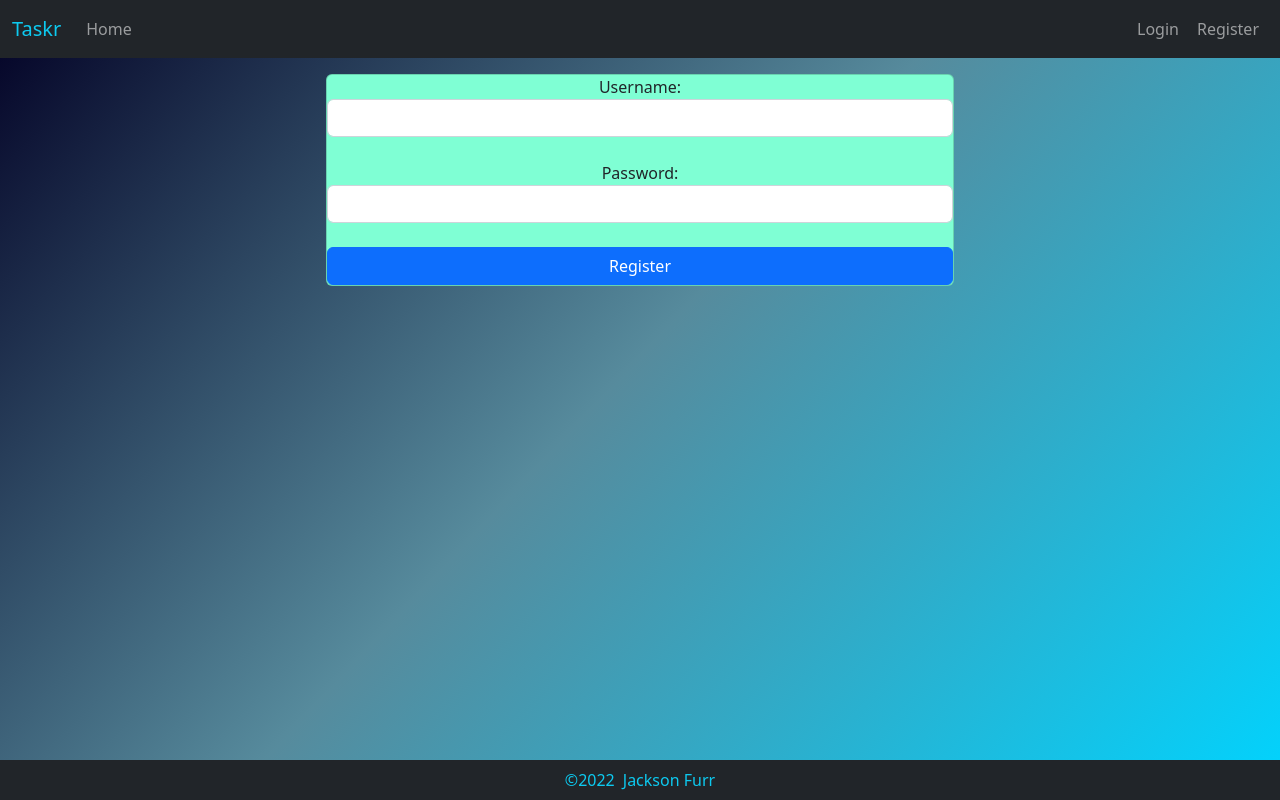
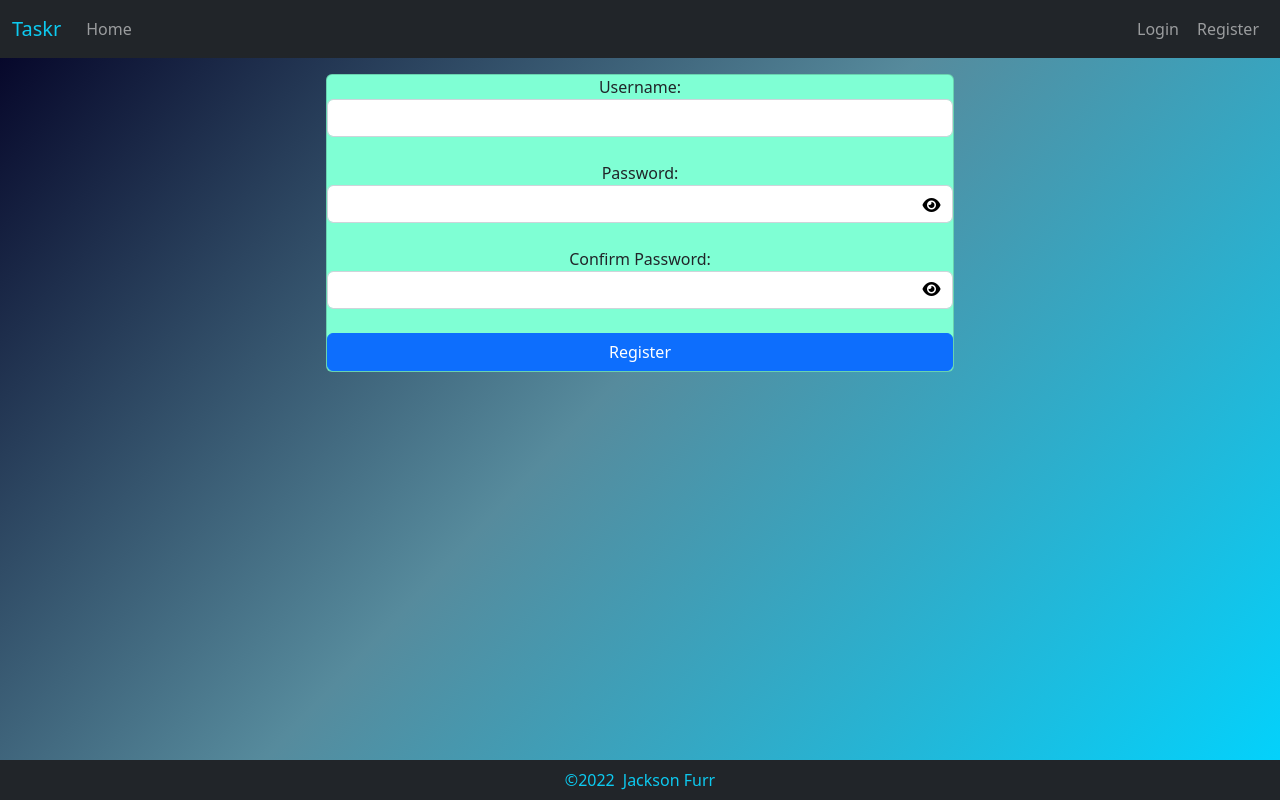
Before and after one commit to Furrj/TaskrClient, a React (Create React App) app: page /register in a window 1280 px wide. Built offline with nearby package versions, Linux system fonts and the light colour scheme.

Commit message:
register page password check

```diff
--- a/public/index.html
+++ b/public/index.html
@@ -25,7 +25,14 @@
       Learn how to configure a non-root public URL by running `npm run build`.
     -->
     <title>Taskr</title>
-    <link rel="stylesheet" href="https://cdn.jsdelivr.net/npm/bootstrap@5.2.2/dist/css/bootstrap.min.css">
+    <link
+      rel="stylesheet"
+      href="https://cdn.jsdelivr.net/npm/bootstrap@5.2.2/dist/css/bootstrap.min.css"
+    />
+    <link
+      rel="stylesheet"
+      href="https://cdnjs.cloudflare.com/ajax/libs/font-awesome/6.1.1/css/all.min.css"
+    />
   </head>
   <body>
     <noscript>You need to enable JavaScript to run this app.</noscript>
--- a/src/index.css
+++ b/src/index.css
@@ -64,6 +64,26 @@ body {
   text-align: center;
 }
 
+#regPasswordBox {
+  position: relative;
+}
+
+#eye1 {
+  position: absolute;
+  top: 21%;
+  right: 2%;
+  cursor: pointer;
+  color: black;
+}
+
+#eye2 {
+  position: absolute;
+  top: 70%;
+  right: 2%;
+  cursor: pointer;
+  color: black;
+}
+
 @keyframes slideIn {
   0% {
     transform: translateX(-250%);
--- a/src/views/RegisterPage.tsx
+++ b/src/views/RegisterPage.tsx
@@ -1,4 +1,4 @@
-import React, { useState } from "react";
+import React, { useState, useEffect } from "react";
 import { useNavigate, NavigateFunction } from "react-router-dom";
 
 //LAYOUTS
@@ -10,11 +10,13 @@ import { IUser } from "../App";
 interface IState {
   username: string;
   password: string;
+  password2: string;
 }
 
 const initState: IState = {
   username: "",
   password: "",
+  password2: "",
 };
 
 //PROPS
@@ -23,15 +25,24 @@ interface IProps {
   setUserInfo: React.Dispatch<React.SetStateAction<IUser>>;
 }
 
-const RegisterPage: React.FC<IProps> = ({
-  setLoggedIn,
-  setUserInfo,
-}) => {
+const RegisterPage: React.FC<IProps> = ({ setLoggedIn, setUserInfo }) => {
   //STATE
   const [userInput, setUserInuput] = useState<IState>(initState);
   const [taken, setTaken] = useState<boolean>(false);
+  const [invalidPasswords, setInvalidPasswords] = useState<boolean>(false);
 
   const navigate: NavigateFunction = useNavigate();
+
+  useEffect(() => {
+    if (
+      userInput.password !== userInput.password2 &&
+      userInput.password2 !== ""
+    ) {
+      setInvalidPasswords(true);
+    } else if (userInput.password === userInput.password2) {
+      setInvalidPasswords(false);
+    }
+  }, [userInput]);
 
   //HELPER FUNCTIONS
   const register = async (
@@ -62,6 +73,40 @@ const RegisterPage: React.FC<IProps> = ({
     });
   };
 
+  const togglePassword1 = (e: React.MouseEvent<HTMLButtonElement>): void => {
+    const password1 = document.querySelector("#password1");
+    if (password1) {
+      const type =
+        password1.getAttribute("type") === "password" ? "text" : "password";
+      password1.setAttribute("type", type);
+    }
+    const eye1 = document.querySelector("#eye1");
+    if (eye1) {
+      if (eye1.classList.contains("fa-eye-slash")) {
+        eye1.classList.remove("fa-eye-slash");
+      } else {
+        eye1.classList.toggle("fa-eye-slash");
+      }
+    }
+  };
+
+  const togglePassword2 = (e: React.MouseEvent<HTMLButtonElement>): void => {
+    const password2 = document.querySelector("#password2");
+    if (password2) {
+      const type =
+        password2.getAttribute("type") === "password" ? "text" : "password";
+      password2.setAttribute("type", type);
+    }
+    const eye2 = document.querySelector("#eye2");
+    if (eye2) {
+      if (eye2.classList.contains("fa-eye-slash")) {
+        eye2.classList.remove("fa-eye-slash");
+      } else {
+        eye2.classList.toggle("fa-eye-slash");
+      }
+    }
+  };
+
   return (
     <CardWrapper>
       <div className="card mt-3 regCard">
@@ -74,18 +119,47 @@ const RegisterPage: React.FC<IProps> = ({
           className="form-control"
         />
         <br />
+        {taken && (
+          <div>
+            <div>Username Taken</div>
+            <br />
+          </div>
+        )}
+        <div id="regPasswordBox">
           <div>Password:</div>
           <input
-          type="text"
+            type="password"
             name="password"
+            id="password1"
             value={userInput.password}
             onChange={inputHandler}
             className="form-control"
           />
+          <i
+            className={`fa-solid fa-eye fa-eye-slash`}
+            id="eye1"
+            onClick={togglePassword1}
+          />
           <br />
-        {taken && (
+          <div>Confirm Password:</div>
+          <input
+            type="password"
+            name="password2"
+            id="password2"
+            value={userInput.password2}
+            onChange={inputHandler}
+            className="form-control"
+          />
+          <i
+            className={`fa-solid fa-eye fa-eye-slash`}
+            id="eye2"
+            onClick={togglePassword2}
+          />
+          <br />
+        </div>
+        {invalidPasswords && (
           <div>
-            <div>Username Taken</div>
+            <div>Passwords must match</div>
             <br />
           </div>
         )}
```
Lines whose indentation alone changed are shown as unchanged.
